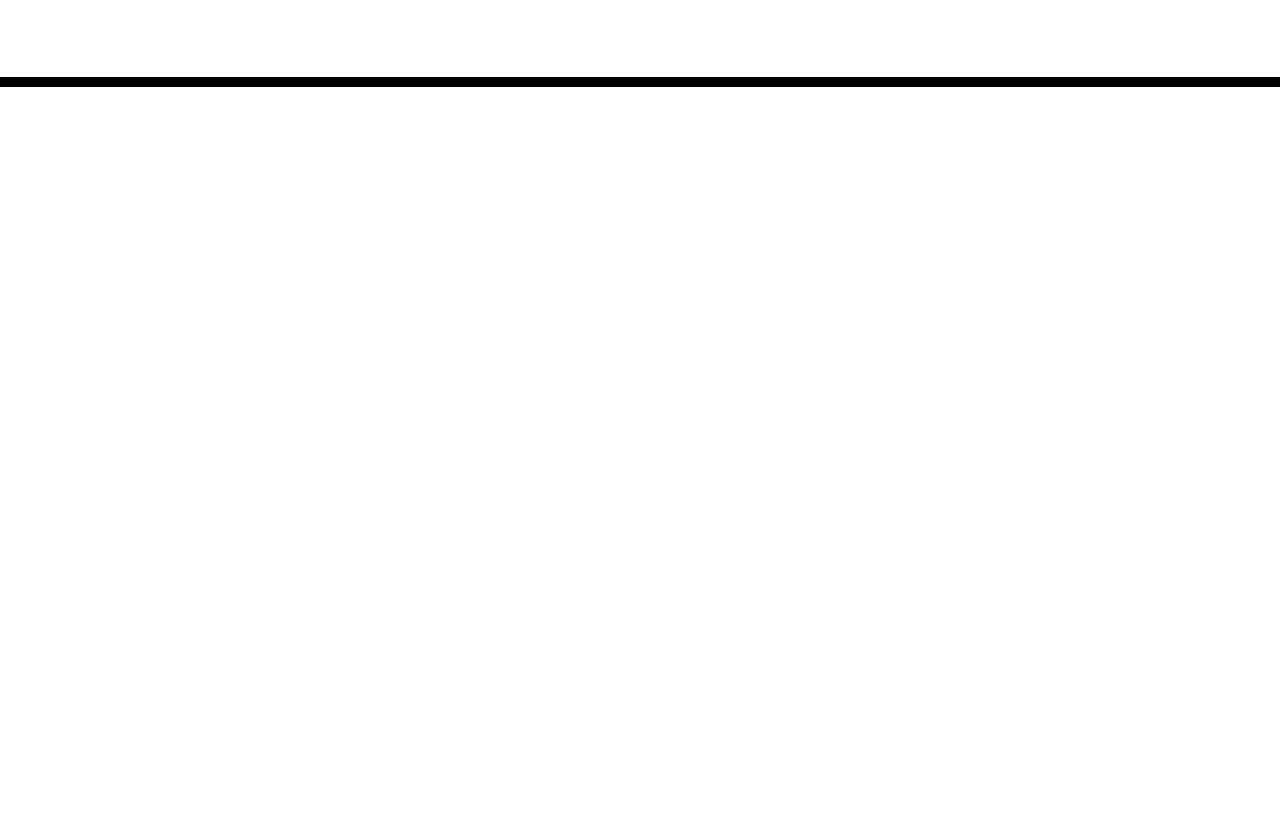
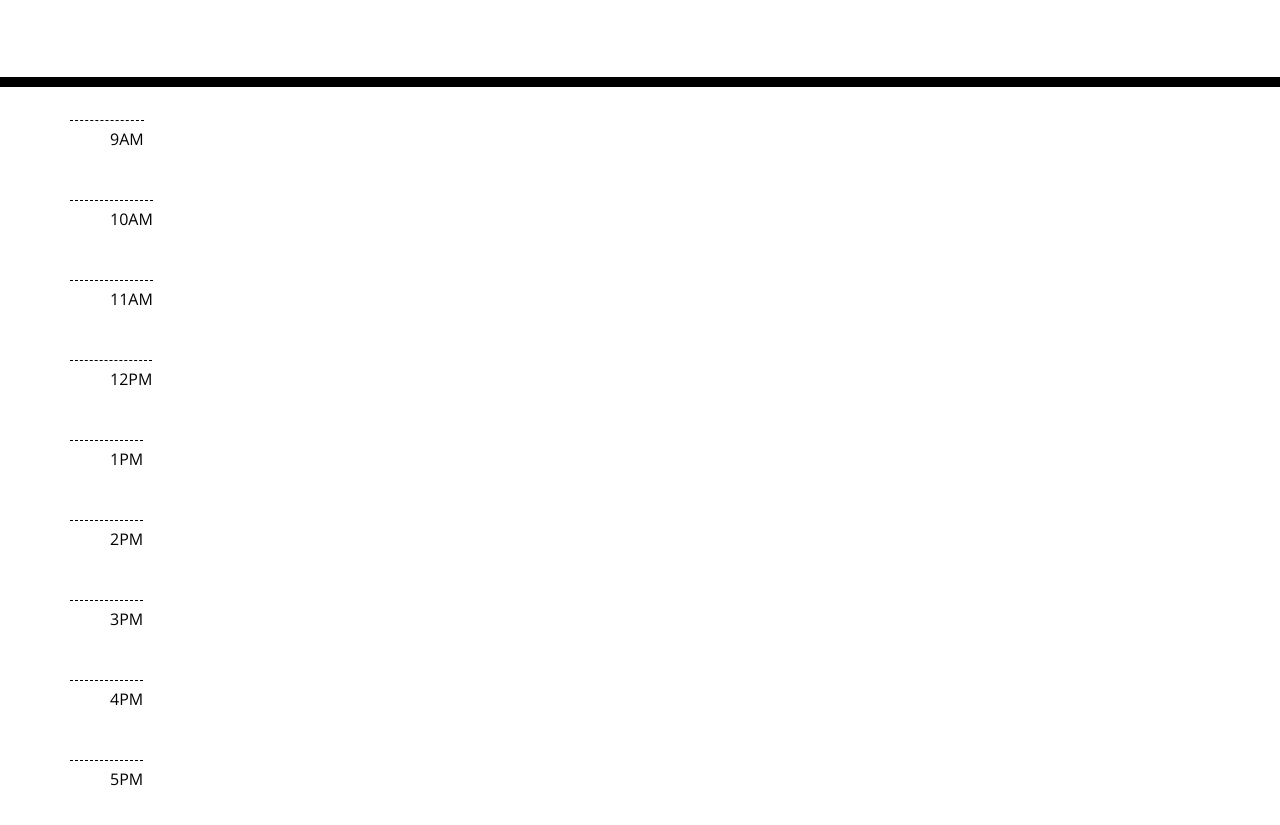
Before and after one commit to BrettMarkland-Sanchez/work-day-scheduler, a plain HTML site: page Develop/index.html in a window 1280 px wide. Shown: the part 181-1006 px from the top of the page. Before the commit the page ends 800 px from the top, so only its background shows below. Drawn offline with nearby package versions, Linux system fonts and the light colour scheme.

Commit message:
added style for hours and assigned row and time-block classes to divs

```diff
--- a/Develop/index.html
+++ b/Develop/index.html
@@ -30,15 +30,42 @@
     </header>
     <div class="container">
       <!-- Timeblocks go here -->
-      <timeblock id="9"></timeblock>
-      <timeblock id="10"></timeblock>
-      <timeblock id="11"></timeblock>
-      <timeblock id="12"></timeblock>
-      <timeblock id="1"></timeblock>
-      <timeblock id="2"></timeblock>
-      <timeblock id="3"></timeblock>
-      <timeblock id="4"></timeblock>
-      <timeblock id="5"></timeblock>
+      <div class="row">
+        <div class="hour">9AM</div>
+        <div id="hr9" class="time-block"></div>
+      </div>
+      <div class="row">
+        <div class="hour">10AM</div>
+        <div id="hr10" class="time-block"></div>
+      </div>
+      <div class="row">
+        <div class="hour">11AM</div>
+        <div id="hr11" class="time-block"></div>
+      </div>
+      <div class="row">
+        <div class="hour">12PM</div>
+        <div id="hr12" class="time-block"></div>
+      </div>
+      <div class="row">
+        <div class="hour">1PM</div>
+        <div id="hr1" class="time-block"></div>
+      </div>
+      <div class="row">
+        <div class="hour">2PM</div>
+        <div id="hr2" class="time-block"></div>
+      </div>
+      <div class="row">
+        <div class="hour">3PM</div>
+        <div id="hr3" class="time-block"></div>
+      </div>
+      <div class="row">
+        <div class="hour">4PM</div>
+        <div id="hr4" class="time-block"></div>
+      </div>
+      <div class="row">
+        <div class="hour">5PM</div>
+        <div id="hr5" class="time-block"></div>
+      </div>
     </div>
 
     <script src="https://cdnjs.cloudflare.com/ajax/libs/jquery/3.2.1/jquery.min.js"></script>
--- a/Develop/style.css
+++ b/Develop/style.css
@@ -37,6 +37,8 @@ textarea {
 }
 
 .hour {
+  padding-top: 10px;
+  padding-left: 40px;
   background-color: #ffffff;
   color: #000000;
   border-top: 1px dashed #000000;
```
